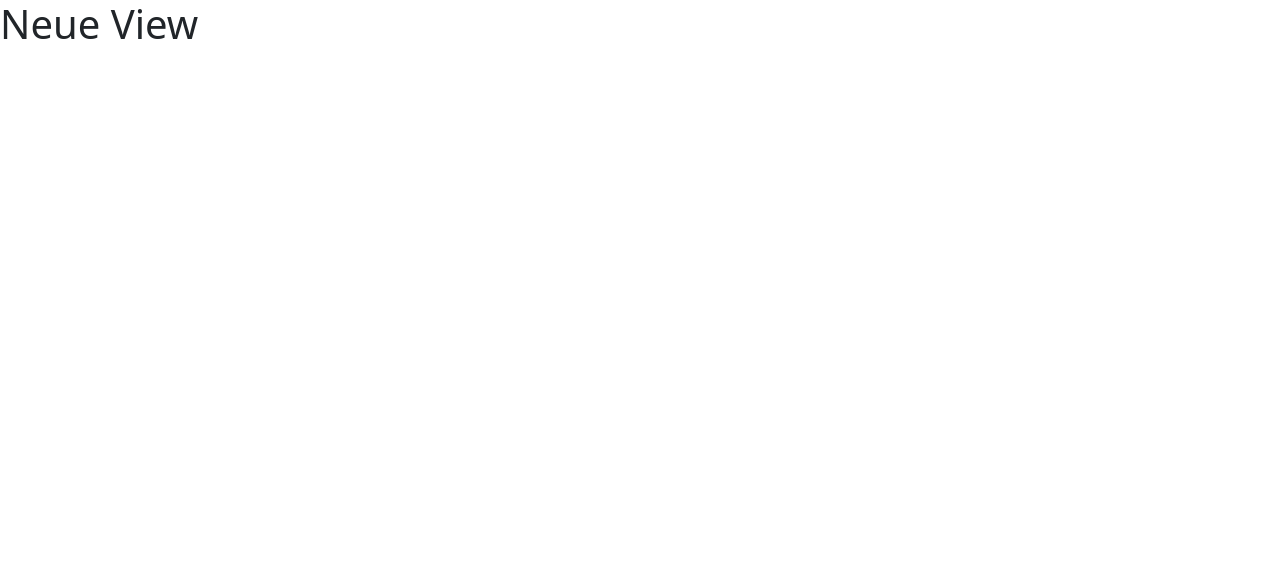
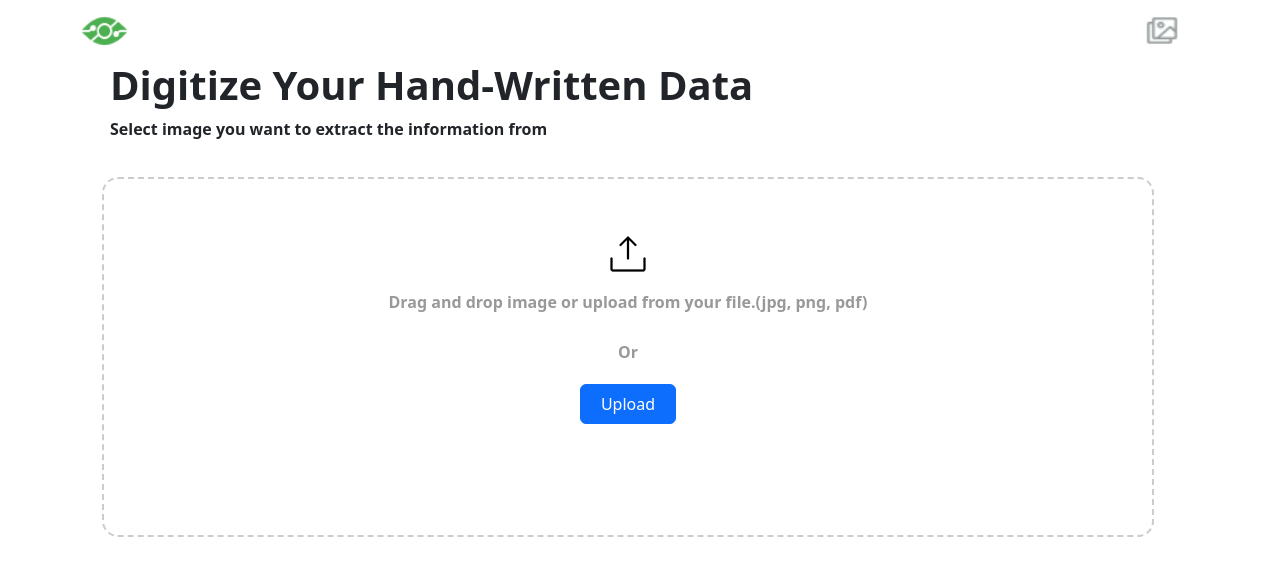
Before and after one commit to Ahmadjajja/neue-view, a React (Vite) app in the folder client/: page / in a window 1280 px wide. Shown: the top 576 px of the page. Built offline with nearby package versions, Linux system fonts and the light colour scheme.

Commit message:
Homepage design completed

```diff
--- a/client/src/App.css
+++ b/client/src/App.css
@@ -0,0 +1,43 @@
+@import "/node_modules/bootstrap/dist/css/bootstrap.min.css";
+
+
+/* Css For Imput Box */
+
+.uploadOuter {
+    text-align: center;
+    padding: 20px;
+    strong {
+      padding: 0 10px;
+    }
+  }
+  .dragBox {
+    width: 100%;
+    height: 100%;
+    margin: 0 auto;
+    position: relative;
+    text-align: center;
+    font-weight: bold;
+    line-height: 50px;
+    color: #999;
+    border: 2px dashed #ccc;
+    border-radius: 1rem;
+    display: inline-block;
+    transition: transform 0.3s;
+    input[type="file"] {
+      position: absolute;
+      height: 100%;
+      width: 100%;
+      opacity: 0;
+      top: 0;
+      left: 0;
+    }
+  }
+  .draging {
+    transform: scale(1.1);
+  }
+  #preview {
+    text-align: center;
+    img {
+      max-width: 100%;
+    }
+  }
--- a/client/src/App.jsx
+++ b/client/src/App.jsx
@@ -1,9 +1,20 @@
 import "./App.css";
+import Header from "./Components/Header";
+import PrimaryBtn from "./Components/PrimaryBtn";
+import SecondaryBtn from "./Components/SecondaryBtn";
+import Home from "./Pages/home/Home";
 
 function App() {
   return (
     <>
-      <h1>Neue View</h1>
+   <Header/>
+   <Home/>
+
+
+
+
+
+
     </>
   );
 }
--- a/client/src/Components/Header.jsx
+++ b/client/src/Components/Header.jsx
@@ -1,7 +1,26 @@
-import React from "react";
+import React from 'react'
+import Logo from "../assets/Logo.png"
+import RecentImg from "../assets/img.png"
 
 const Header = () => {
-  return <div>Header</div>;
-};
+  return (
+    <>
+    <div style={{marginLeft:"1rem",marginRight:"1rem"}}>
+    <div className='container'>
+
+<nav class="navbar navbar-light ">
+  <a class="navbar-brand" href="#">
+    <img src={Logo} width={45} height={30} />
+  </a>
+  <a class="navbar-brand" href="#">
+  <img src={RecentImg} width={40} height={35} />
+</a>
+</nav>
+
+</div>
+</div>
+    </>
+  )
+}
 
 export default Header;
--- /dev/null
+++ b/client/src/Components/ImageInput.jsx
@@ -0,0 +1,36 @@
+import React from 'react'
+import vector from "../assets/Vector.png"
+import PrimaryBtn from './PrimaryBtn'
+
+const ImageInput = () => {
+  return (
+    <div>
+
+      <div class="uploadOuter" style={{height:"25rem"}} >
+      <span class="dragBox " >
+      <div className="row mt-5">
+      <div className='col-12'><img src={vector} alt="" />
+      </div>
+      </div>
+      <div className="row">
+      <div className='col-12'>
+      Drag and drop image or upload from your file.(jpg, png, pdf)</div>
+      </div>
+      <span><b> Or</b></span>
+      <div className="row  d-flex ">
+
+    {/*    <PrimaryBtn width={"6rem"} text={"Camera"} />*/}
+      <PrimaryBtn width={"6rem"} text={"Upload"}/>
+
+      </div>
+    <input type="file" onChange="dragNdrop(event)"  ondragover="drag()" ondrop="drop()" id="uploadFile"  />
+</span>
+</div>
+
+
+
+    </div>
+  )
+}
+
+export default ImageInput
--- a/client/src/Components/PrimaryBtn.jsx
+++ b/client/src/Components/PrimaryBtn.jsx
@@ -1,7 +1,11 @@
-import React from "react";
+import React from 'react';
 
-const PrimaryBtn = () => {
-  return <div>PrimaryBtn</div>;
+const PrimaryBtn = ({ width, text }) => {
+  return (
+    <div>
+      <button className="btn btn-primary " style={{ width: width,height:"2.5rem" }}>{text}</button>
+    </div>
+  );
 };
 
 export default PrimaryBtn;
--- a/client/src/Components/SecondaryBtn.jsx
+++ b/client/src/Components/SecondaryBtn.jsx
@@ -1,7 +1,11 @@
-import React from "react";
+import React from 'react'
 
-const SecondaryBtn = () => {
-  return <div>SecondaryBtn</div>;
-};
+const SecondaryBtn = ({ width, text }) => {
+  return (
+    <div>
+    <button className="btn btn-secondary " style={{ width: width,height:"2.5rem" }}>{text}</button>
+    </div>
+  )
+}
 
 export default SecondaryBtn;
--- /dev/null
+++ b/client/src/Pages/home/Home.jsx
@@ -0,0 +1,30 @@
+import React from 'react'
+import ImageInput from '../../Components/ImageInput'
+
+const Home = () => {
+  return (
+    <div >
+      <div className="container">
+      <div className="row mx-3">
+      <div className="col1 col-8">
+    <h1 style={{fontWeight:"bold"}}>Digitize Your
+    Hand-Written Data</h1>
+    <p style={{fontWeight:"bold"}}>Select image you want to
+    extract the information from</p>
+      </div>
+      <div className="col2 col-4"></div>
+
+      </div>
+
+      <div className="row col-12 ">
+
+      <ImageInput/>
+
+      </div>
+
+      </div>
+    </div>
+  )
+}
+
+export default Home
```
Also changed, not shown: client/src/assets/Vector.png (added).
